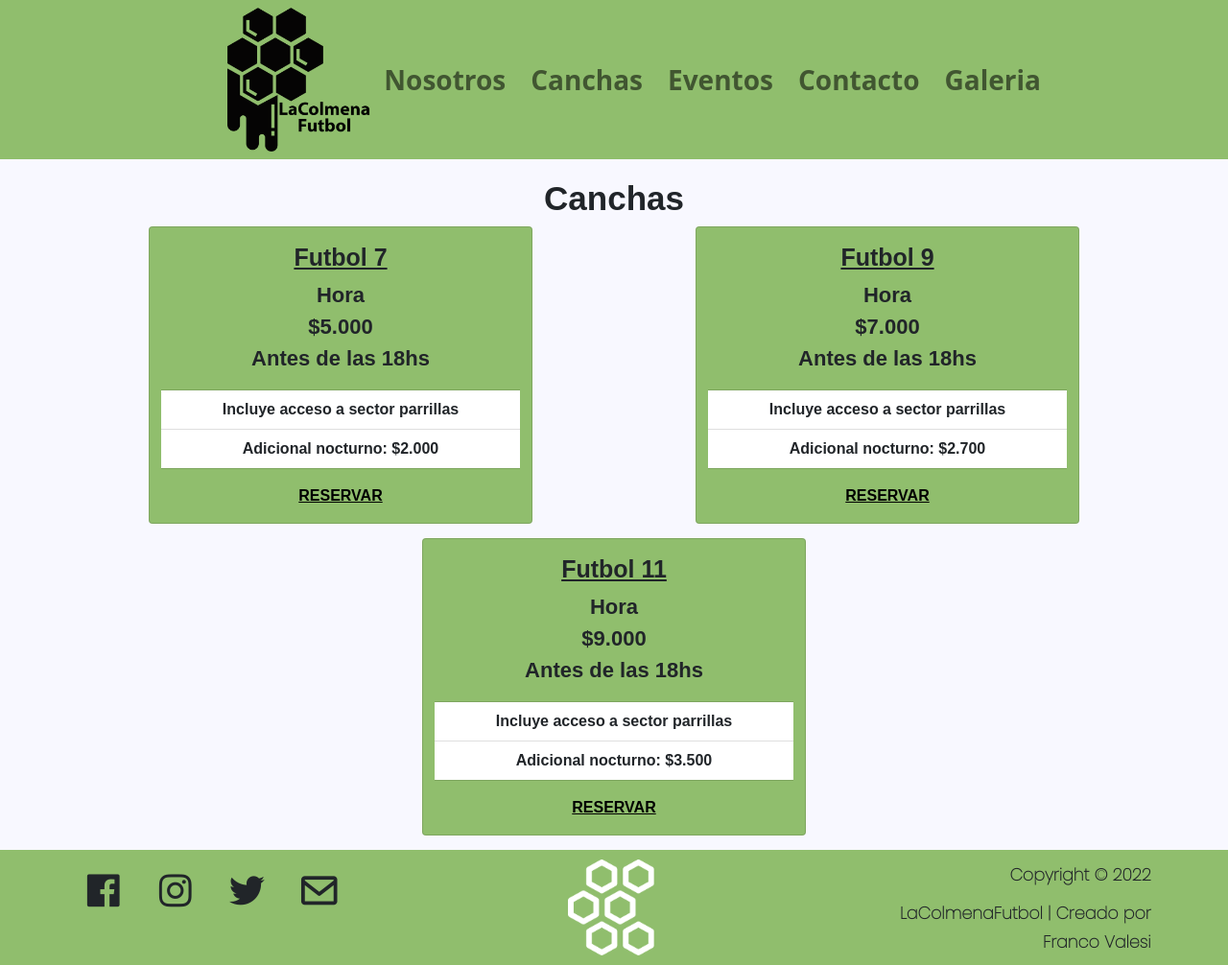
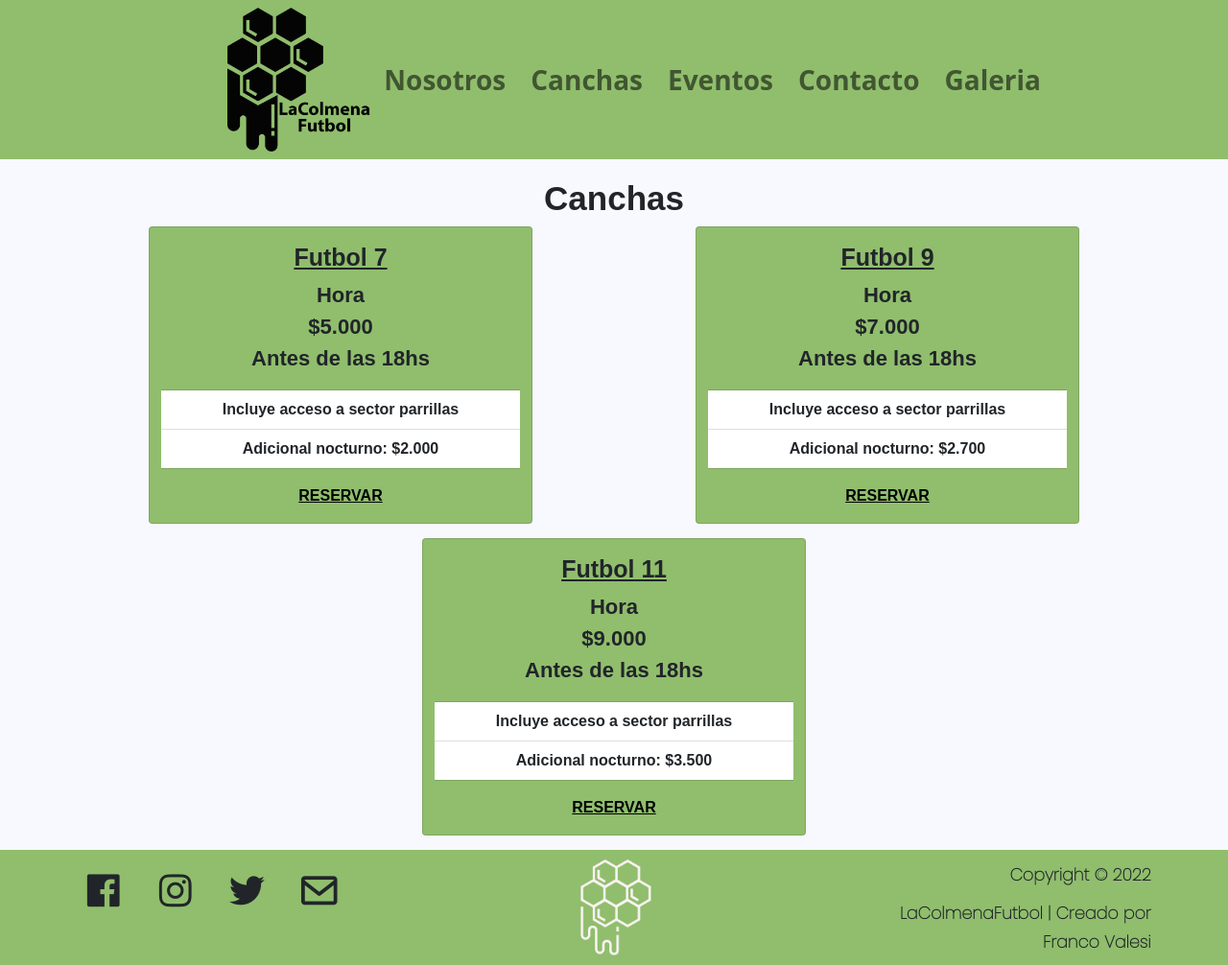
Before and after one commit to francovalesi/LaColmenaFutbol-Valesi, a plain HTML site: page pages/canchas.html in a window 1280 px wide. Shown: the whole page at 96% size. Drawn offline with nearby package versions, Linux system fonts and the light colour scheme; a web font is replaced by a local one.

Commit message:
Agrego logo de marca del footer a todos los html

```diff
--- a/css/style.css
+++ b/css/style.css
@@ -180,6 +180,7 @@ footer {
     font-weight: bold;
 }
 
+
 @media screen and (min-width: 768px) {
 
     body {
@@ -292,7 +293,7 @@ footer {
 
 
     /* Estilos para el footer y redes sociales */
-    footer {
+     footer {
         background-color: #90BE6D;
         margin-top: auto;
     }
--- a/pages/canchas.html
+++ b/pages/canchas.html
@@ -102,7 +102,7 @@
                 </div>
             </div>
             <div class="col-3">
-                <img src="../images/logo_colmena_blanco.png" alt="logo de marca">
+                <img src="../images/logo_marca_blanco.png" alt="logo de marca">
             </div>
             <div class="col-3">
                 <p><small>Copyright © 2022</small></p>
```
Also changed, not shown: index.html (+2 -2 lines), pages/contacto.html (+1 -1 lines), pages/eventos.html (+1 -1 lines), pages/galeria.html (+1 -1 lines).
